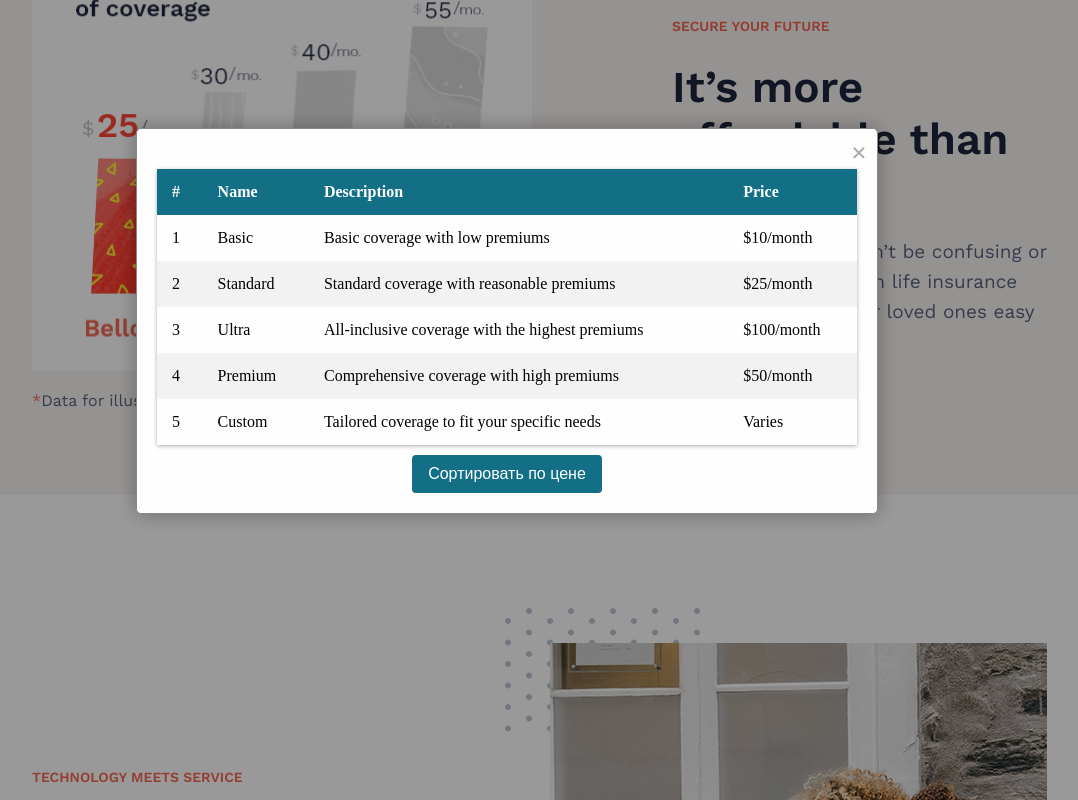
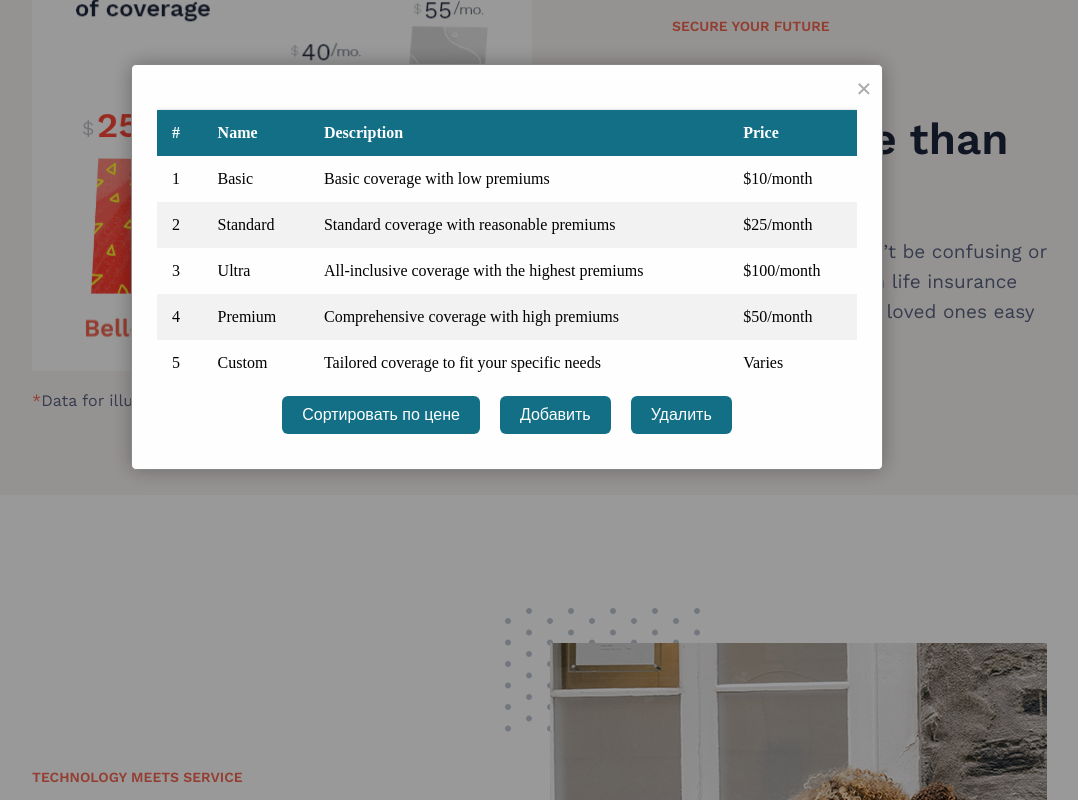
Before and after one commit to romkagw/Bello, a React (Create React App) app: page / in a window 1280 px wide. Both pictures are taken after a click on the button "Get My Price". Shown: the part 945-1745 px from the top of the page, without its empty margins (133-1211 px from the left). Built offline with nearby package versions, Linux system fonts and the light colour scheme.

Commit message:
LES-3: added buttons with "add, remove"

```diff
--- a/src/App.jsx
+++ b/src/App.jsx
@@ -48,7 +48,7 @@ class App extends Component {
 				<Card className={`card${index + 1}`} key={title}>
 					<h4>{title}</h4>
 					<p>{textCard}</p>
-					<ArrowButton text={textLink} />
+					<ArrowButton>{textLink}</ArrowButton>
 				</Card>
 			)
 		);
@@ -159,7 +159,7 @@ class App extends Component {
 										your perfect policy. There’s also human
 										help whenever you need it.
 									</p>
-									<ArrowButton text='Get help' />
+									<ArrowButton>Get help</ArrowButton>
 								</div>
 								<div className='help-image'></div>
 							</div>
@@ -292,7 +292,9 @@ class App extends Component {
 										Learn about life insurance, finances,
 										health and wellness.
 									</p>
-									<ArrowButton text='Visit Learning Center' />
+									<ArrowButton>
+										Visit Learning Center
+									</ArrowButton>
 								</div>
 							</div>
 						</div>
@@ -336,7 +338,7 @@ class App extends Component {
 									</p>
 									<div>
 										<input type='text' />
-										<ArrowButton text='Go' />
+										<ArrowButton>Go</ArrowButton>
 									</div>
 									<div id='card-social'>
 										<a
--- a/src/App.scss
+++ b/src/App.scss
@@ -2035,3 +2035,21 @@ h3 {
 		margin-right: 28px;
 	}
 }
+
+// стили для скролбара
+::-webkit-scrollbar {
+	width: 10px;
+}
+
+::-webkit-scrollbar-track {
+	background: #f1f1f1;
+}
+
+::-webkit-scrollbar-thumb {
+	background: #888;
+	border-radius: 5px;
+}
+
+::-webkit-scrollbar-thumb:hover {
+	background: #555;
+}
--- a/src/components/Modal/modal.scss
+++ b/src/components/Modal/modal.scss
@@ -15,8 +15,8 @@
 	animation: fade-in 1s ease;
 
 	background-color: #fefefe;
-	margin: 10% auto;
-	padding: 20px;
+	margin: 5% auto;
+	padding: 25px;
 	border: 1px solid #888;
 	width: 80%;
 	max-width: 700px;
--- a/src/components/PriceTable/PriceTable.jsx
+++ b/src/components/PriceTable/PriceTable.jsx
@@ -94,10 +94,30 @@ class PriceTable extends Component {
 		});
 	};
 
+	addElement = () => {
+		const { data } = this.state;
+		const obj = {
+			id: data.length + 1,
+			name: 'Lorem',
+			description: 'Lorem ipsum dolor sit amet consectetur.',
+			price: '$----/month'
+		};
+		this.setState({ data: [...data, obj] });
+	};
+
+	removeElement = () => {
+		const { data } = this.state;
+		if (data.length > 0) {
+			const newData = data.slice(0, -1);
+			this.setState({ data: newData });
+		}
+	};
+
 	render() {
 		const { data } = this.state;
 
 		return (
+			<>
 				<div className='table-container'>
 					<table className='table'>
 						<thead>
@@ -109,18 +129,25 @@ class PriceTable extends Component {
 							</tr>
 						</thead>
 						<tbody>
-						{data.map(({ id, name, description, price }, index) => (
+							{data.map(
+								({ id, name, description, price }, index) => (
 									<tr key={id}>
 										<td>{index + 1}</td>
 										<td>{name}</td>
 										<td>{description}</td>
 										<td>{price}</td>
 									</tr>
-						))}
+								)
+							)}
 						</tbody>
 					</table>
+				</div>
+				<div className='button-group'>
 					<button onClick={this.sortData}>Сортировать по цене</button>
+					<button onClick={this.addElement}>Добавить</button>
+					<button onClick={this.removeElement}>Удалить</button>
 				</div>
+			</>
 		);
 	}
 }
--- a/src/components/PriceTable/priceTable.scss
+++ b/src/components/PriceTable/priceTable.scss
@@ -2,34 +2,10 @@
 	animation: fade-in 1s ease;
 	display: flex;
 	flex-direction: column;
+	max-height: 350px;
+	overflow: auto;
 	align-items: center;
 	width: 100%;
-
-	button {
-		animation: fade-in 1s ease;
-		margin-top: 10px;
-		font-size: 16px;
-		font-weight: 500;
-		color: #fff;
-		background-color: #126f86;
-		border-radius: 4px;
-		padding: 10px 16px;
-		cursor: pointer;
-		transition: 0.2s;
-
-		&:hover {
-			background-color: #126f86;
-		}
-
-		&:focus {
-			outline: none;
-			box-shadow: 0 0 0 3px rgba(0, 123, 255, 0.5);
-		}
-
-		&:active {
-			background-color: #005cbf;
-		}
-	}
 
 	table {
 		border-collapse: collapse;
@@ -74,6 +50,25 @@
 		}
 	}
 }
+.button-group {
+	display: flex;
+	justify-content: center;
+	align-items: center;
+	button {
+		background-color: #126f86;
+		color: #fff;
+		border: none;
+		padding: 10px 20px;
+		margin: 10px;
+		border-radius: 6px;
+		cursor: pointer;
+		font-size: 16px;
+	}
+
+	button:hover {
+		background-color: #2980b9;
+	}
+}
 
 @keyframes fade-in {
 	from {
```
Lines whose indentation alone changed are shown as unchanged.
